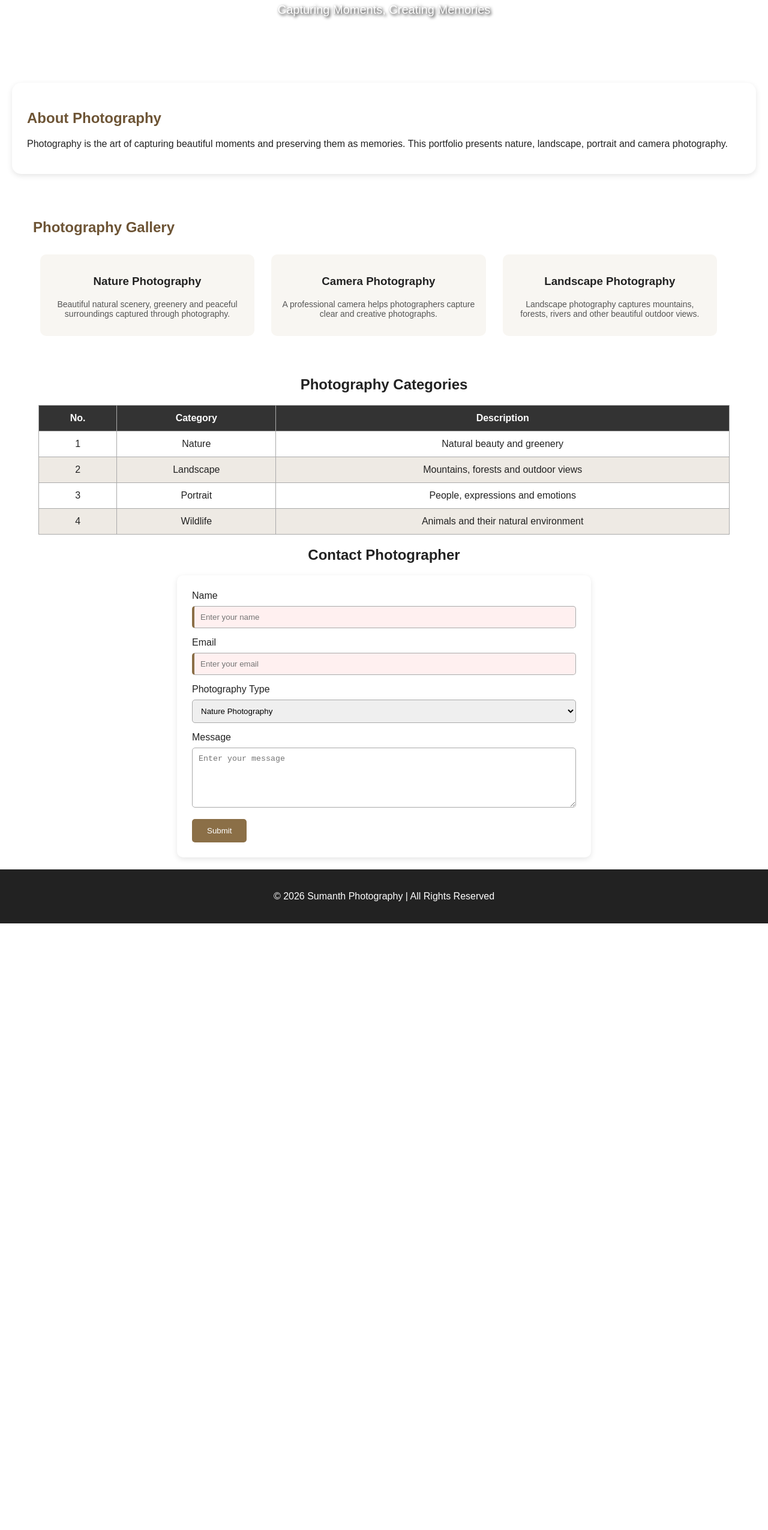
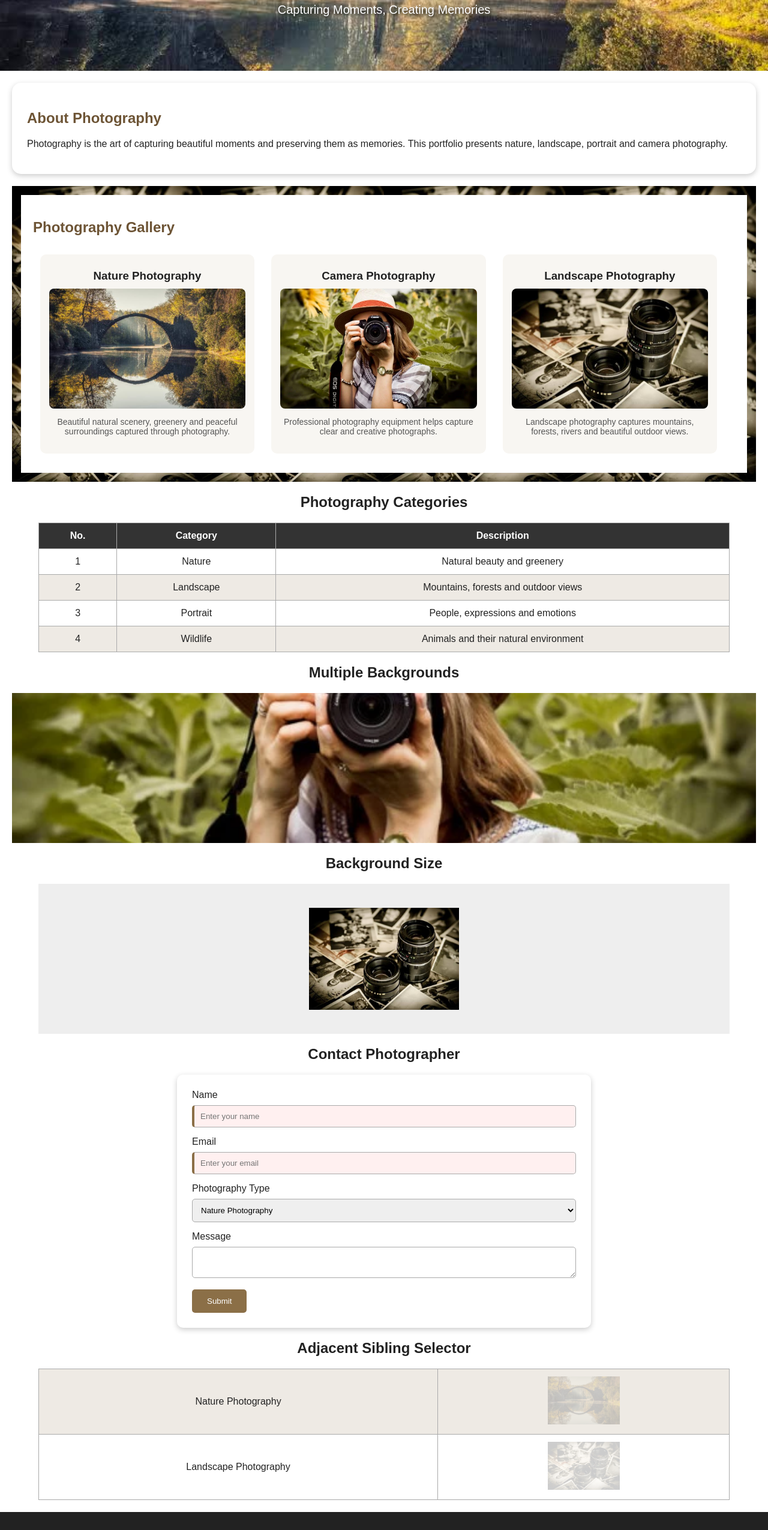
Before and after one commit to URK24CS1248/EXP-4-WT, a plain HTML site: page index.html in a window 1280 px wide. Shown: the part 167-2717 px from the top of the page at 60% size. Before the commit the page ends 1706 px from the top, so only its background shows below. Drawn offline with Linux system fonts and the light colour scheme.

Commit message:
Refactor index.html for layout and styling updates
Updated various styles and images in the photography portfolio. Improved layout and added new sections for background images.

```diff
--- a/index.html
+++ b/index.html
@@ -4,6 +4,7 @@
 <head>
 <meta charset="UTF-8">
 <meta name="viewport" content="width=device-width, initial-scale=1.0">
+
 <title>Photography Portfolio</title>
 
 <style>
@@ -11,7 +12,7 @@
 body {
     font-family: Arial, sans-serif;
     margin: 0;
-    background-color: white;
+    background: white;
     color: #222;
 }
 
@@ -19,11 +20,10 @@ header {
     color: white;
     text-align: center;
     padding: 70px 40px;
-    background-image: url("images/nature.jpg"), url("images/camera.jpg");
-    background-size: cover, 200px;
-    background-position: center, right;
-    background-repeat: no-repeat;
-    text-shadow: 2px 2px 5px #000;
+    background-image: url("images/images.jpeg");
+    background-size: cover;
+    background-position: center;
+    text-shadow: 2px 2px 5px black;
 }
 
 header h1 {
@@ -40,7 +40,7 @@ header p {
     margin: 20px;
     padding: 25px;
     border-radius: 15px;
-    box-shadow: 0 3px 10px rgba(0,0,0,0.1);
+    box-shadow: 0 3px 10px #ccc;
 }
 
 .welcome h2,
@@ -52,7 +52,7 @@ header p {
     margin: 20px;
     padding: 20px;
     border: 15px solid transparent;
-    border-image: url("images/frame.png") 30 round;
+    border-image: url("images/images-1.jpeg") 30 round;
     background: white;
 }
 
@@ -70,19 +70,19 @@ header p {
 
 .photo:hover {
     transform: translateY(-5px);
-    box-shadow: 0 5px 15px rgba(0,0,0,0.2);
+    box-shadow: 0 5px 15px #ccc;
 }
 
 .photo img {
     width: 100%;
     height: 200px;
     object-fit: cover;
-    display: none;
+    display: block;
     border-radius: 8px;
 }
 
-.photo h3:hover + img {
-    display: block;
+.photo h3 {
+    margin: 10px;
 }
 
 .photo p {
@@ -90,11 +90,32 @@ header p {
     color: #555;
 }
 
+.multibg {
+    height: 250px;
+    background-image:
+        url("images/Photography_portfolio.webp"),
+        linear-gradient(#555, #222);
+    background-size: cover, cover;
+    background-position: center, center;
+    background-repeat: no-repeat;
+    margin: 20px;
+}
+
+.bgsize {
+    width: 90%;
+    height: 250px;
+    margin: 20px auto;
+    background-image: url("images/images-1.jpeg");
+    background-size: 250px 170px;
+    background-repeat: no-repeat;
+    background-position: center;
+    background-color: #eee;
+}
+
 table {
     width: 90%;
     margin: 20px auto;
     border-collapse: collapse;
-    background: white;
 }
 
 th, td {
@@ -104,29 +125,44 @@ th, td {
 }
 
 th {
-    background-color: #333;
+    background: #333;
     color: white;
 }
 
 tr:nth-child(odd) {
-    background-color: #eeeae4;
+    background: #eeeae4;
 }
 
 tr:nth-child(even) {
-    background-color: white;
+    background: white;
 }
 
 tr:hover {
-    background-color: #d8cfc3;
+    background: #d8cfc3;
+}
+
+.itemImg {
+    opacity: 0.2;
+    transition: 0.3s;
+}
+
+.itemImg img {
+    width: 120px;
+    height: 80px;
+    object-fit: cover;
+}
+
+.itemName:hover + .itemImg {
+    opacity: 1;
 }
 
 form {
     width: 50%;
     margin: 20px auto;
+    padding: 25px;
     background: white;
-    padding: 25px;
     border-radius: 10px;
-    box-shadow: 0 3px 10px rgba(0,0,0,0.1);
+    box-shadow: 0 3px 10px #ccc;
 }
 
 input, select, textarea {
@@ -136,10 +172,6 @@ input, select, textarea {
     box-sizing: border-box;
     border: 1px solid #aaa;
     border-radius: 5px;
-}
-
-textarea {
-    height: 100px;
 }
 
 input:focus,
@@ -154,15 +186,15 @@ textarea:required {
 }
 
 input:valid {
-    background-color: #eef5ec;
+    background: #eef5ec;
 }
 
 input:invalid {
-    background-color: #fff0f0;
+    background: #fff0f0;
 }
 
 button {
-    background-color: #8b6f47;
+    background: #8b6f47;
     color: white;
     border: none;
     padding: 12px 25px;
@@ -171,7 +203,7 @@ button {
 }
 
 button:hover {
-    background-color: #6d5435;
+    background: #6d5435;
 }
 
 footer {
@@ -214,12 +246,15 @@ footer {
 </header>
 
 <div class="welcome">
+
     <h2>About Photography</h2>
+
     <p>
-        Photography is the art of capturing beautiful moments and
-        preserving them as memories. This portfolio presents nature,
-        landscape, portrait and camera photography.
+        Photography is the art of capturing beautiful moments
+        and preserving them as memories. This portfolio presents
+        nature, landscape, portrait and camera photography.
     </p>
+
 </div>
 
 <div class="gallery-section">
@@ -227,35 +262,52 @@ footer {
     <h2>Photography Gallery</h2>
 
     <div class="photo">
+
         <h3>Nature Photography</h3>
-        <img src="images/nature.jpg" alt="Nature Photography">
+
+        <img src="images/images.jpeg"
+             alt="Nature Photography">
+
         <p>
             Beautiful natural scenery, greenery and peaceful
             surroundings captured through photography.
         </p>
+
     </div>
 
     <div class="photo">
+
         <h3>Camera Photography</h3>
-        <img src="images/camera.jpg" alt="Camera Photography">
+
+        <img src="images/Photography_portfolio.webp"
+             alt="Camera Photography">
+
         <p>
-            A professional camera helps photographers capture
+            Professional photography equipment helps capture
             clear and creative photographs.
         </p>
+
     </div>
 
     <div class="photo">
+
         <h3>Landscape Photography</h3>
-        <img src="images/images-1.jpeg" alt="Landscape Photography">
+
+        <img src="images/images-1.jpeg"
+             alt="Landscape Photography">
+
         <p>
             Landscape photography captures mountains, forests,
-            rivers and other beautiful outdoor views.
+            rivers and beautiful outdoor views.
         </p>
+
     </div>
 
 </div>
 
-<h2 style="text-align:center;">Photography Categories</h2>
+<h2 style="text-align:center;">
+Photography Categories
+</h2>
 
 <table>
 
@@ -291,17 +343,38 @@ footer {
 
 </table>
 
-<h2 style="text-align:center;">Contact Photographer</h2>
+<h2 style="text-align:center;">
+Multiple Backgrounds
+</h2>
+
+<div class="multibg"></div>
+
+<h2 style="text-align:center;">
+Background Size
+</h2>
+
+<div class="bgsize"></div>
+
+<h2 style="text-align:center;">
+Contact Photographer
+</h2>
 
 <form>
 
     <label>Name</label>
-    <input type="text" placeholder="Enter your name" required>
+
+    <input type="text"
+           placeholder="Enter your name"
+           required>
 
     <label>Email</label>
-    <input type="email" placeholder="Enter your email" required>
+
+    <input type="email"
+           placeholder="Enter your email"
+           required>
 
     <label>Photography Type</label>
+
     <select>
         <option>Nature Photography</option>
         <option>Landscape Photography</option>
@@ -310,14 +383,57 @@ footer {
     </select>
 
     <label>Message</label>
-    <textarea placeholder="Enter your message"></textarea>
 
-    <button type="submit">Submit</button>
+    <textarea
+        placeholder="Enter your message">
+    </textarea>
+
+    <button type="submit">
+        Submit
+    </button>
 
 </form>
 
+<h2 style="text-align:center;">
+Adjacent Sibling Selector
+</h2>
+
+<table>
+
+<tr>
+
+    <td class="itemName">
+        Nature Photography
+    </td>
+
+    <td class="itemImg">
+        <img src="images/images.jpeg"
+             alt="Nature">
+    </td>
+
+</tr>
+
+<tr>
+
+    <td class="itemName">
+        Landscape Photography
+    </td>
+
+    <td class="itemImg">
+        <img src="images/images-1.jpeg"
+             alt="Landscape">
+    </td>
+
+</tr>
+
+</table>
+
 <footer>
-    <p>© 2026 Sumanth Photography | All Rights Reserved</p>
+
+    <p>
+        © 2026 Sumanth Photography | All Rights Reserved
+    </p>
+
 </footer>
 
 </body>
```
Lines whose indentation alone changed are shown as unchanged.
